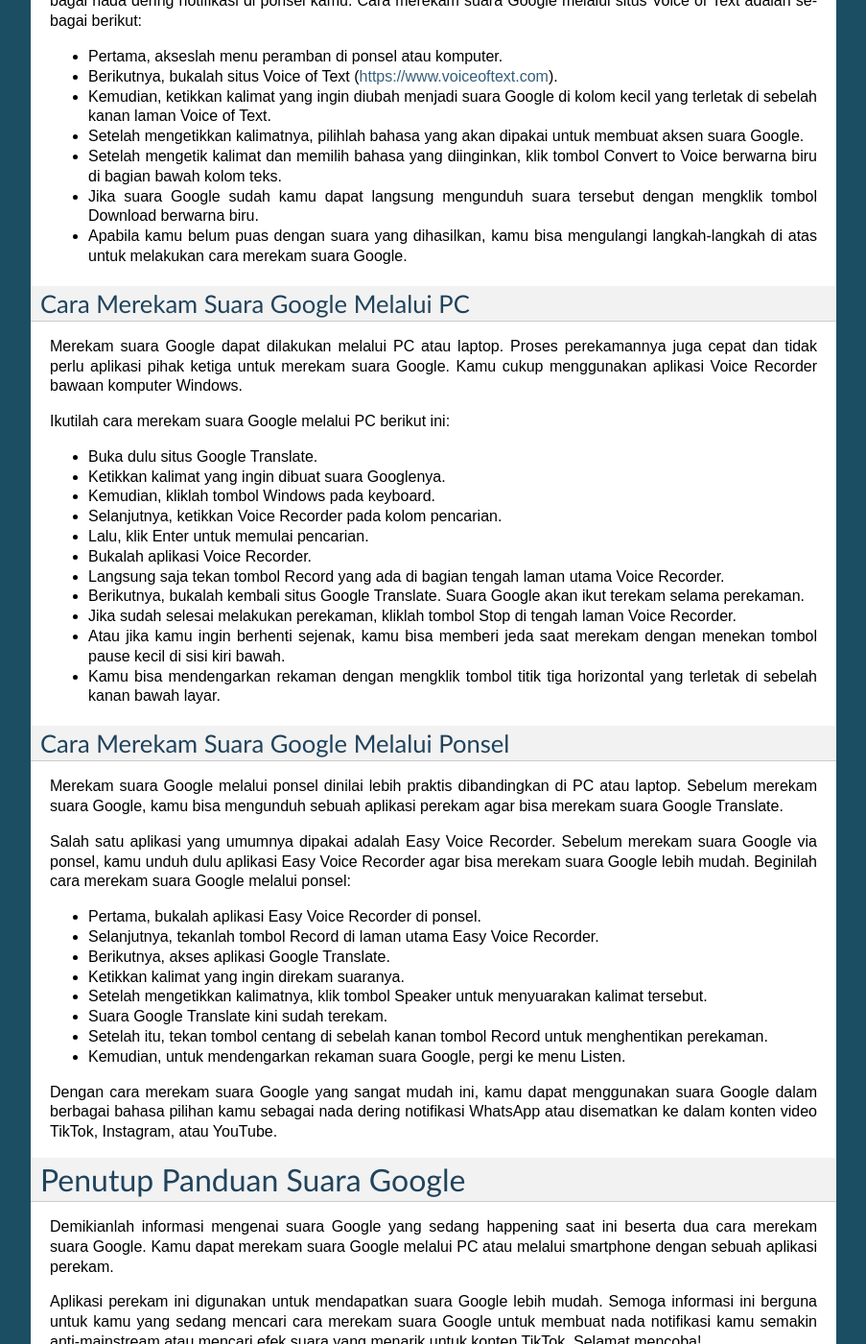
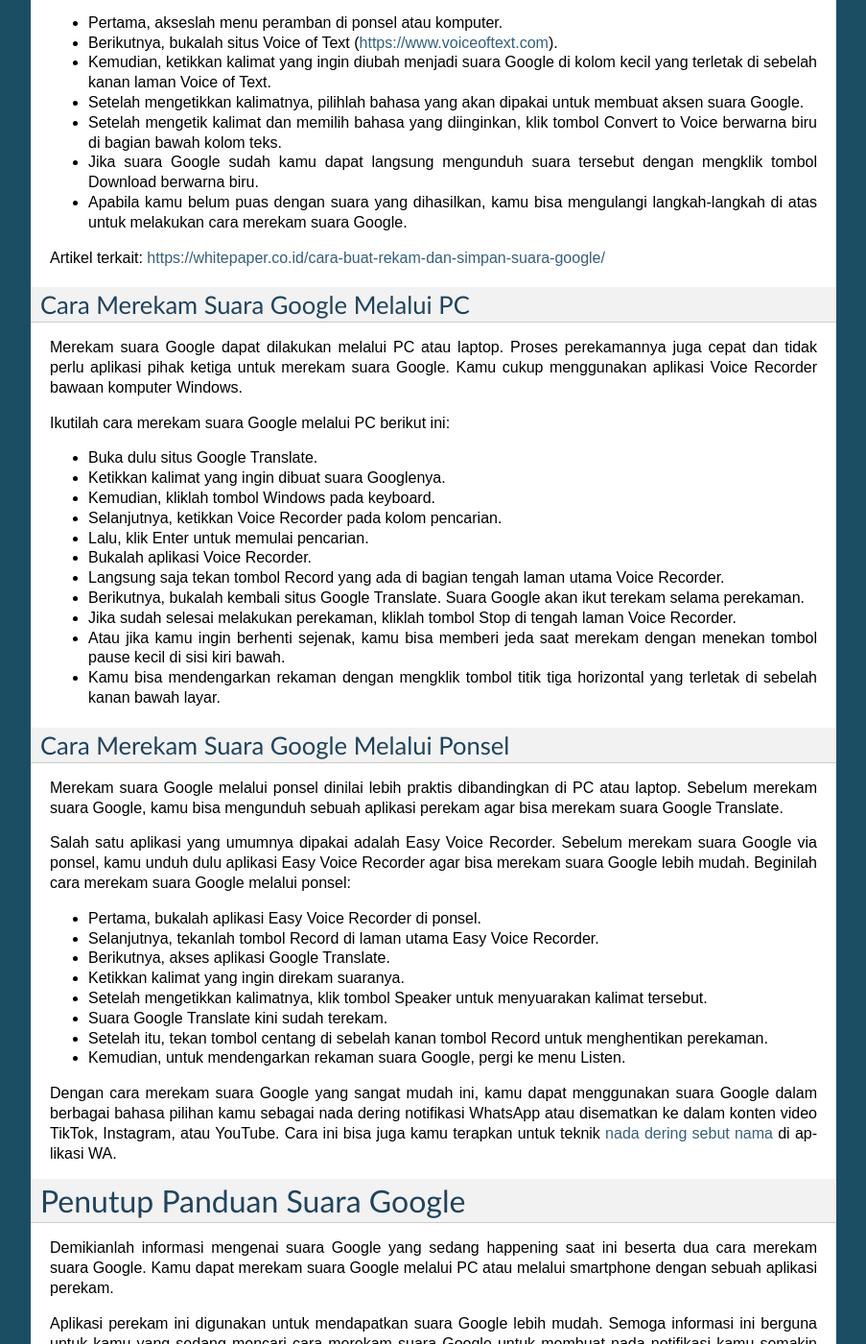
Before and after one commit to zaidmg/taichi, a Sphinx documentation site: the page built from docs/index.rst, in a window 1280 px wide and 1400 px high, scrolled down 762 px. Shown: the whole window at 96% size, without its empty margins (198-1101 px from the left). Built offline with Sphinx 7.4.7, drawn with Linux system fonts in a browser that asks for light colours; some of the changed text lies outside the part shown.

Commit message:
Update index.rst

```diff
--- a/docs/index.rst
+++ b/docs/index.rst
@@ -6,15 +6,13 @@
 Cara Buat Suara Google di Hp dan PC Terbaru
 ======================================
 
-Suara Google yang Lagi Trending Saat Ini
-==================
 Sebagai pengguna smartphone, kamu tentunya tidak asing dengan aplikasi YouTube dan TikTok. Di kedua aplikasi tersebut kamu dapat menyaksikan berbagai macam video yang unik, menarik, juga informatif.
 
 Jika kamu perhatikan pada konten video saat ini, para konten kreator banyak yang menyematkan suara seperti robot pada video mereka. Suara tersebut menyerupai suara text-to-speech yang terdapat pada Google Translate.
 
 Suara Google ini membuat suatu konten video jadi lebih lucu dan menarik karena karakter suara Google Translate yang datar dan sedikit berbeda dengan nuansa video keseluruhan.
 
-Suara Google tersebut selain dipakai di konten video, banyak juga yang memakainya untuk suara nada dering agar terdengar unik dan tidak biasa.
+Suara Google tersebut selain dipakai di konten video, banyak juga yang memakainya untuk suara nada dering agar terdengar unik dan tidak biasa. kamu bisa juga mempelajari ini lebih jauh di artikel `cara buat suara google di hp android <https://news.google.com/articles/CAIiEHWjgCW00Nw2y0EHFhg9LZ0qGQgEKhAIACoHCAow38imCzDH074DMOufkAc?uo=CAUiTWh0dHBzOi8vd3d3LnNlYnVhaHV0YXMuY29tLzIwMjIvMDIvY2FyYS1tZW1idWF0LXN1YXJhLWdvb2dsZS1kaS1ocC10YW5wYS5odG1s0gEA&hl=en-ID&gl=ID&ceid=ID%3Aen>`_ yang diulas oleh tim ahli teknologi dari Sebuahutas.
 
 Cara Merekam Suara Google
 =================
@@ -35,6 +33,8 @@
 •	Setelah mengetik kalimat dan memilih bahasa yang diinginkan, klik tombol Convert to Voice berwarna biru di bagian bawah kolom teks.
 •	Jika suara Google sudah kamu dapat langsung mengunduh suara tersebut dengan mengklik tombol Download berwarna biru.
 •	Apabila kamu belum puas dengan suara yang dihasilkan, kamu bisa mengulangi langkah-langkah di atas untuk melakukan cara merekam suara Google.
+
+Artikel terkait: https://whitepaper.co.id/cara-buat-rekam-dan-simpan-suara-google/
 
 Cara Merekam Suara Google Melalui PC
 -----------------------------
@@ -69,7 +69,7 @@
 •	Setelah itu, tekan tombol centang di sebelah kanan tombol Record untuk menghentikan perekaman.
 •	Kemudian, untuk mendengarkan rekaman suara Google, pergi ke menu Listen.
 
-Dengan cara merekam suara Google yang sangat mudah ini, kamu dapat menggunakan suara Google dalam berbagai bahasa pilihan kamu sebagai nada dering notifikasi WhatsApp atau disematkan ke dalam konten video TikTok, Instagram, atau YouTube.
+Dengan cara merekam suara Google yang sangat mudah ini, kamu dapat menggunakan suara Google dalam berbagai bahasa pilihan kamu sebagai nada dering notifikasi WhatsApp atau disematkan ke dalam konten video TikTok, Instagram, atau YouTube. Cara ini bisa juga kamu terapkan untuk teknik `nada dering sebut nama <https://news.google.com/articles/CAIiELqKPqSI0e-WSneX8486pSwqGQgEKhAIACoHCAowksmmCzD6074DMMqTkAc?uo=CAUiN2h0dHBzOi8va2FyaW5vdi5jby5pZC9jYXJhLWJ1YXQtbmFkYS1kZXJpbmctc2VidXQtbmFtYS_SAQA&hl=en-ID&gl=ID&ceid=ID%3Aen>`_ di aplikasi WA.
 
 Penutup Panduan Suara Google
 ==================
```
